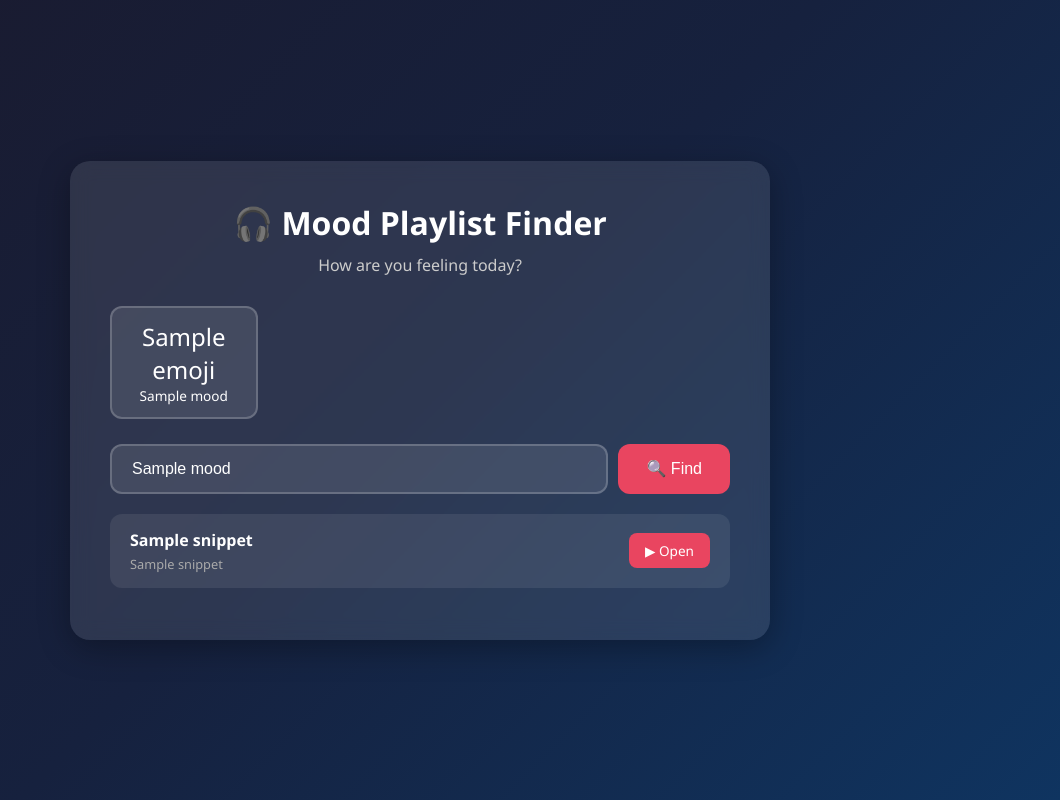
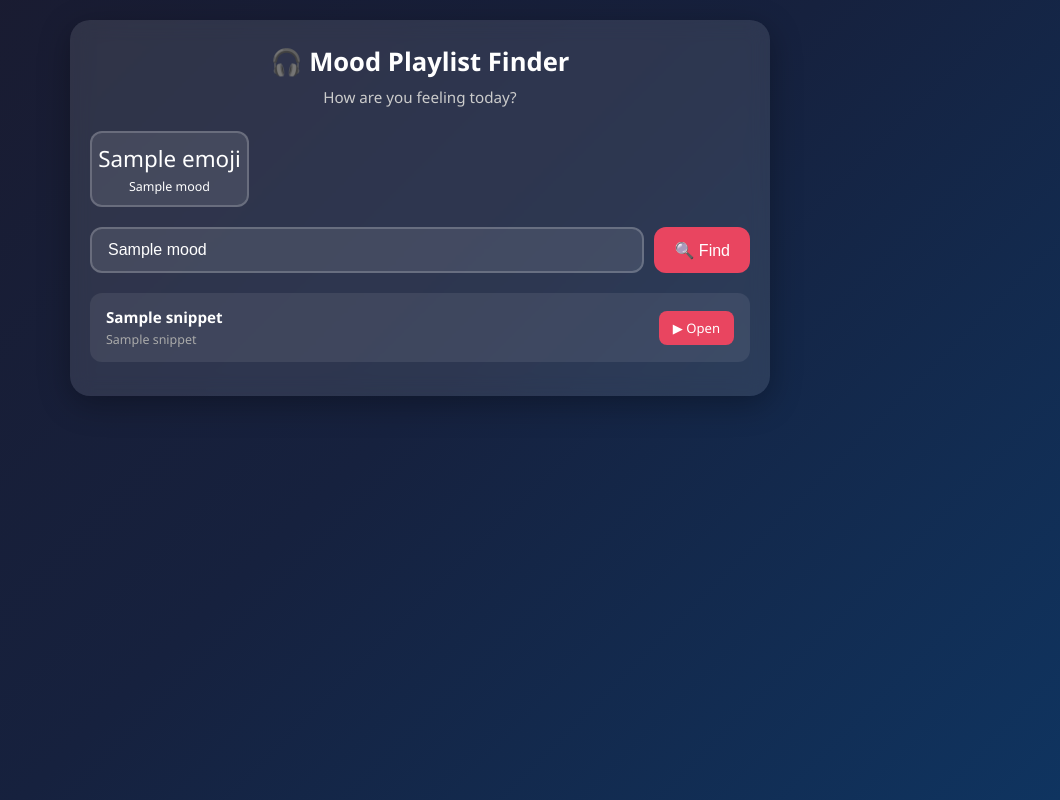
Before and after one commit to piyushpatil1124/mood-playlist, a Flask app: template templates/index.html in a window 1280 px wide. Shown: the whole page, without its empty margins (220-1280 px from the left). Run offline with Flask 3, Linux system fonts and the light colour scheme; the template is opened without the code that fills it: most values are stand-ins (such as "Sample title", 1, 10 or a date in 2020).

Commit message:
Update index.html

```diff
--- a/templates/index.html
+++ b/templates/index.html
@@ -2,7 +2,7 @@
 <html lang="en">
 <head>
     <meta charset="UTF-8">
-    <meta name="viewport" content="width=device-width, initial-scale=1.0">
+    <meta name="viewport" content="width=device-width, initial-scale=1.0, maximum-scale=1.0">
     <title>Mood Playlist Finder</title>
     <style>
         * { margin: 0; padding: 0; box-sizing: border-box; }
@@ -10,47 +10,47 @@
             font-family: 'Segoe UI', sans-serif;
             background: linear-gradient(135deg, #1a1a2e, #16213e, #0f3460);
             min-height: 100vh;
-            display: flex;
-            align-items: center;
-            justify-content: center;
             color: white;
+            padding: 20px;
         }
         .container {
             background: rgba(255,255,255,0.1);
             backdrop-filter: blur(10px);
             border-radius: 20px;
-            padding: 40px;
-            width: 90%;
+            padding: 24px 20px;
+            width: 100%;
             max-width: 700px;
+            margin: 0 auto;
             box-shadow: 0 8px 32px rgba(0,0,0,0.3);
         }
         h1 {
             text-align: center;
-            font-size: 2rem;
-            margin-bottom: 10px;
+            font-size: 1.6rem;
+            margin-bottom: 8px;
             color: #fff;
         }
         p.subtitle {
             text-align: center;
             color: #ccc;
-            margin-bottom: 30px;
+            margin-bottom: 24px;
+            font-size: 0.95rem;
         }
         .mood-grid {
             display: grid;
             grid-template-columns: repeat(4, 1fr);
-            gap: 10px;
-            margin-bottom: 25px;
+            gap: 8px;
+            margin-bottom: 20px;
         }
         .mood-btn {
             background: rgba(255,255,255,0.1);
             border: 2px solid rgba(255,255,255,0.2);
             border-radius: 12px;
-            padding: 12px 8px;
+            padding: 10px 6px;
             color: white;
             cursor: pointer;
             text-align: center;
             transition: all 0.3s;
-            font-size: 0.85rem;
+            font-size: 0.78rem;
         }
         .mood-btn:hover {
             background: rgba(255,255,255,0.25);
@@ -60,7 +60,11 @@
             background: #e94560;
             border-color: #e94560;
         }
-        .mood-btn .emoji { font-size: 1.5rem; display: block; }
+        .mood-btn .emoji {
+            font-size: 1.4rem;
+            display: block;
+            margin-bottom: 4px;
+        }
         .search-box {
             display: flex;
             gap: 10px;
@@ -68,17 +72,18 @@
         }
         input[type="text"] {
             flex: 1;
-            padding: 14px 20px;
+            padding: 12px 16px;
             border-radius: 12px;
             border: 2px solid rgba(255,255,255,0.2);
             background: rgba(255,255,255,0.1);
             color: white;
             font-size: 1rem;
             outline: none;
+            min-width: 0;
         }
         input[type="text"]::placeholder { color: #aaa; }
         button[type="submit"] {
-            padding: 14px 28px;
+            padding: 12px 20px;
             background: #e94560;
             color: white;
             border: none;
@@ -86,56 +91,81 @@
             font-size: 1rem;
             cursor: pointer;
             transition: all 0.3s;
+            white-space: nowrap;
         }
-        button[type="submit"]:hover { background: #c73652; transform: translateY(-2px); }
+        button[type="submit"]:hover { background: #c73652; }
         .message {
             background: rgba(255,255,255,0.1);
             border-left: 4px solid #e94560;
-            padding: 15px 20px;
+            padding: 14px 16px;
             border-radius: 10px;
-            margin-bottom: 20px;
-            font-size: 1rem;
+            margin-bottom: 16px;
+            font-size: 0.95rem;
         }
         .dont-worry {
             text-align: center;
-            font-size: 1.1rem;
+            font-size: 1rem;
             color: #e94560;
-            margin-bottom: 20px;
+            margin-bottom: 16px;
             font-weight: bold;
         }
         .playlist-card {
             background: rgba(255,255,255,0.08);
             border-radius: 12px;
-            padding: 15px 20px;
-            margin-bottom: 12px;
+            padding: 14px 16px;
+            margin-bottom: 10px;
             display: flex;
             justify-content: space-between;
             align-items: center;
+            gap: 10px;
             transition: all 0.3s;
         }
         .playlist-card:hover {
             background: rgba(255,255,255,0.15);
-            transform: translateX(5px);
         }
-        .playlist-info h3 { font-size: 1rem; margin-bottom: 4px; }
-        .playlist-info p { font-size: 0.8rem; color: #aaa; }
+        .playlist-info { flex: 1; min-width: 0; }
+        .playlist-info h3 {
+            font-size: 0.95rem;
+            margin-bottom: 4px;
+            white-space: nowrap;
+            overflow: hidden;
+            text-overflow: ellipsis;
+        }
+        .playlist-info p {
+            font-size: 0.78rem;
+            color: #aaa;
+        }
         .open-btn {
             background: #e94560;
             color: white;
-            padding: 8px 16px;
+            padding: 8px 14px;
             border-radius: 8px;
             text-decoration: none;
-            font-size: 0.85rem;
+            font-size: 0.82rem;
             transition: all 0.3s;
+            white-space: nowrap;
+            flex-shrink: 0;
         }
         .open-btn:hover { background: #c73652; }
         .error {
             background: rgba(233,69,96,0.2);
             border: 1px solid #e94560;
-            padding: 12px 20px;
+            padding: 12px 16px;
             border-radius: 10px;
-            margin-bottom: 20px;
+            margin-bottom: 16px;
             text-align: center;
+            font-size: 0.9rem;
+        }
+
+        /* MOBILE FIXES */
+        @media (max-width: 480px) {
+            body { padding: 12px; }
+            .container { padding: 20px 14px; border-radius: 16px; }
+            h1 { font-size: 1.3rem; }
+            .mood-grid { grid-template-columns: repeat(3, 1fr); gap: 8px; }
+            .mood-btn { padding: 10px 4px; font-size: 0.72rem; }
+            .mood-btn .emoji { font-size: 1.2rem; }
+            button[type="submit"] { padding: 12px 14px; font-size: 0.9rem; }
         }
     </style>
 </head>
@@ -144,7 +174,6 @@
     <h1>🎧 Mood Playlist Finder</h1>
     <p class="subtitle">How are you feeling today?</p>
 
-    <!-- Mood buttons -->
     <div class="mood-grid">
         {% for mood, emoji in mood_emojis.items() %}
         <div class="mood-btn" onclick="selectMood('{{ mood }}')">
@@ -154,7 +183,6 @@
         {% endfor %}
     </div>
 
-    <!-- Search form -->
     <form method="POST">
         <div class="search-box">
             <input type="text" name="mood" id="moodInput"
@@ -164,18 +192,15 @@
         </div>
     </form>
 
-    <!-- Error -->
     {% if error %}
     <div class="error">❌ {{ error }}</div>
     {% endif %}
 
-    <!-- Positive message -->
     {% if message %}
     <div class="message">{{ message }}</div>
     <div class="dont-worry">🎵 Don't worry, listen to these songs...</div>
     {% endif %}
 
-    <!-- Playlists -->
     {% for item in playlists %}
     <div class="playlist-card">
         <div class="playlist-info">
```
